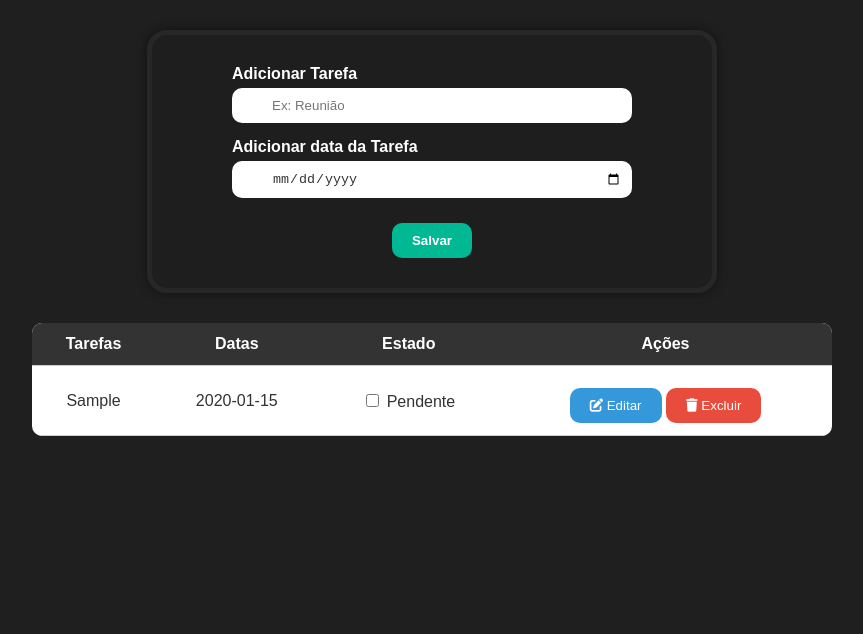
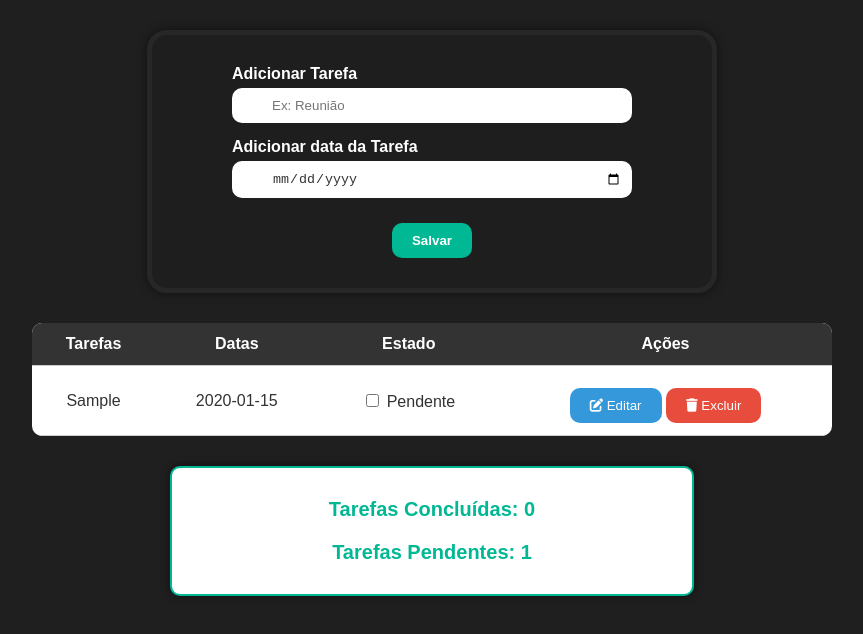
Before and after one commit to Matheuspenas/prova-pratica, a plain HTML site: page index.html in a window 1280 px wide. Both pictures are taken after typing "Sample", "2020-01-15" into the empty fields and a click on the button "Salvar". Shown: the whole page, without its empty margins (208-1071 px from the left). Drawn offline with Linux system fonts and the light colour scheme.

Commit message:
adiciona contador de tarefas e atualiza contadores na lista

```diff
--- a/css/main.css
+++ b/css/main.css
@@ -127,3 +127,19 @@ body {
     background-color: #333;
     color: white;
   }
+
+  #contador {
+    background-color: white;
+    border-radius: 10px;
+    padding: 10px;
+    margin: 20px auto;
+    width: 80%;
+    max-width: 500px;
+    box-shadow: 0 0 10px rgba(0, 0, 0, 0.5);
+    border: solid 2px #00b894;
+    font-size: 20px;
+    font-weight: bold;
+    color: #00b894;
+    text-align: center;
+    margin-top: 20px;
+  }
--- a/index.html
+++ b/index.html
@@ -52,5 +52,11 @@
             <tbody></tbody>
         </table>
     </div>
+
+    <!-- Contador de Tarefas -->
+    <div id="contador">
+        <p>Tarefas Concluídas: 0</p>
+        <p>Tarefas Pendentes: 0</p>
+    </div>
 </body>
 </html>
--- a/js/main.js
+++ b/js/main.js
@@ -21,6 +21,7 @@ document.getElementById("listaForm").addEventListener("submit", function (e) {
     }
 
     criarLista();
+    atualizarContadores();
     this.reset();
 });
 
@@ -65,12 +66,14 @@ function criarLista() {
 
     tabela += `</tbody>`;
     document.getElementById("tabela").innerHTML = tabela;
+    atualizarContadores();
 }
 
 // Alterar estado da tarefa
 function alterarEstado(index) {
     dadosLista[index].concluida = !dadosLista[index].concluida;
     criarLista();
+    atualizarContadores();
 }
 
 // Excluir
@@ -78,6 +81,7 @@ function excluirTarefa(index) {
     if (modoEdicao) return;
     dadosLista.splice(index, 1);
     criarLista();
+    atualizarContadores();
 }
 
 // Editar
@@ -92,3 +96,14 @@ function editarTarefa(index) {
     indexEdicao = index;
     document.getElementById("btnSubmit").textContent = "Atualizar";
 }
+
+// Atualizar contadores de tarefas
+function atualizarContadores() {
+    const totalConcluidas = dadosLista.filter(item => item.concluida).length;
+    const totalPendentes = dadosLista.length - totalConcluidas;
+
+    document.getElementById("contador").innerHTML = `
+        <p>Tarefas Concluídas: ${totalConcluidas}</p>
+        <p>Tarefas Pendentes: ${totalPendentes}</p>
+    `;
+}
```
